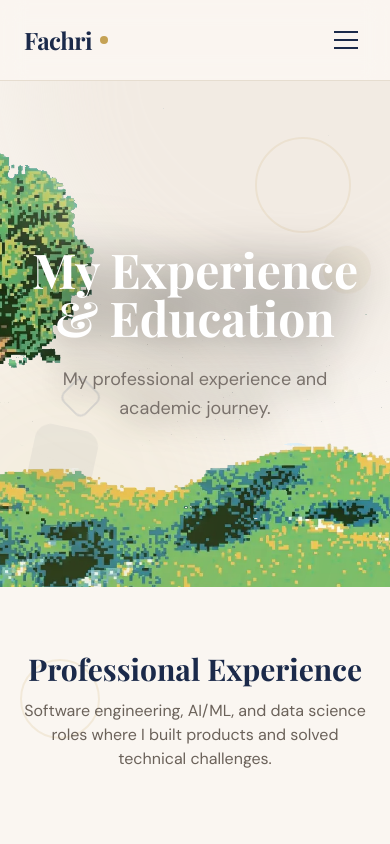
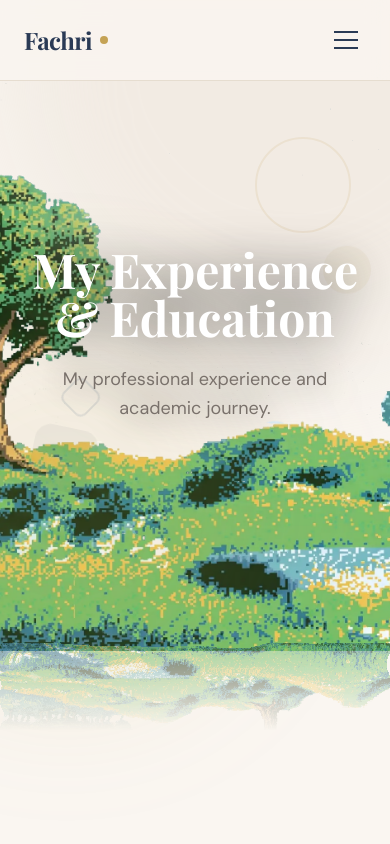
Before and after one commit to mfachri820/personal-portofolio, a Next.js app: page /journey in a window 390 px wide. Shown: the top 844 px of the page. Built offline with nearby package versions, Linux system fonts and the light colour scheme.

Commit message:
add: water reflection

```diff
--- a/src/app/globals.css
+++ b/src/app/globals.css
@@ -6,16 +6,16 @@
   --color-cream-dark: #F0E8DC;
   --color-sand:       #E6DDD0;
   --color-sand-dark:  #D4C8B8;
-  --color-navy:       #1B2A4A;
-  --color-navy-light: #2A3F6F;
-  --color-navy-muted: #3D5289;
+  --color-navy:       #2A3A55;
+  --color-navy-light: #3B5278;
+  --color-navy-muted: #5A7094;
   --color-gold:       #C5A254;
   --color-gold-light: #D4B96E;
   --color-warm-gray:  #6B625A;
   --color-warm-gray-light: #8A827A;
 
   --color-background: #FAF6F1;
-  --color-foreground: #1B2A4A;
+  --color-foreground: #2A3A55;
 
   --font-sans:  var(--font-dm-sans);
   --font-serif: var(--font-playfair);
@@ -127,5 +127,5 @@ body {
 }
 .card-hover:hover {
   transform: translateY(-6px);
-  box-shadow: 0 20px 40px -12px rgba(27, 42, 74, 0.12);
+  box-shadow: 0 20px 40px -12px rgba(42, 58, 85, 0.12);
 }
--- a/src/app/journey/page.tsx
+++ b/src/app/journey/page.tsx
@@ -302,18 +302,19 @@ export default function Journey() {
       <Navigation />
 
       {/* ════════════ HERO ════════════ */}
-      <section className="relative journey-hero min-h-[60vh] flex items-center justify-center overflow-hidden">
+      <section className="relative journey-hero min-h-[60vh] flex items-center justify-center overflow-x-clip">
         {/* Background Image - Extended container for full visible image */}
-        <div className="absolute -inset-y-16 inset-x-0 z-0 overflow-hidden pointer-events-none">
+        <div className="absolute -inset-y-16 inset-x-0 overflow-hidden pointer-events-none">
           <Image
             src="/images/journey/Pohon.webp"
             alt="Journey hero background"
             fill
             unoptimized
-            className="object-cover object-center scale-125"
+            className="object-cover object-center scale-100"
             priority
           />
         </div>
+
         {/* Large decorative elements */}
         <div className="absolute top-16 right-[10%] w-24 h-24 rounded-full border-2 border-gold/20 animate-float" />
         <div className="absolute bottom-24 left-[8%] w-16 h-16 bg-navy/5 rounded-2xl rotate-12 animate-float-slow" />
@@ -333,7 +334,46 @@ export default function Journey() {
           </p>
         </div>
       </section>
+        {/* Wave distortion filter definition (invisible) */}
+        <svg width="0" height="0" className="absolute">
+          <defs>
+            <filter id="water-ripple">
+              <feTurbulence
+                type="fractalNoise"
+                baseFrequency="0.01 0.04"
+                numOctaves="2"
+                seed="3"
+                result="turbulence"
+              >
+                <animate
+                  attributeName="baseFrequency"
+                  dur="6s"
+                  values="0.01 0.04;0.015 0.05;0.01 0.04"
+                  repeatCount="indefinite"
+                />
+              </feTurbulence>
+              <feDisplacementMap
+                in="SourceGraphic"
+                in2="turbulence"
+                scale="18"
+                xChannelSelector="R"
+                yChannelSelector="G"
+              />
+            </filter>
+          </defs>
+        </svg>
 
+        <div className="relative mt-14 h-40 md:h-56 z-0 pointer-events-none overflow-x-clip opacity-60 [mask-image:linear-gradient(to_bottom,black_0%,transparent_55%)] [-webkit-mask-image:linear-gradient(to_bottom,black_0%,transparent_55%)]">
+          <div className="absolute inset-0 inset-x-0 [transform:scaleY(-1)_scaleX(-1)] [filter:url(#water-ripple)]">
+            <Image
+              src="/images/journey/Pohon.webp"
+              alt=""
+              fill
+              unoptimized
+              className="object-cover object-bottom scale-100"
+            />
+          </div>
+        </div>
       {/* ════════════ PROFESSIONAL EXPERIENCE ════════════ */}
       <section className="py-16 lg:py-24 relative">
         {/* Large decorative elements */}
```
Also changed, not shown: public/images/journey/aiesec-bd-name-image.png (renamed from public/images/journey/13.png), public/images/journey/himatif-name-image.png (renamed from public/images/journey/14.png).
